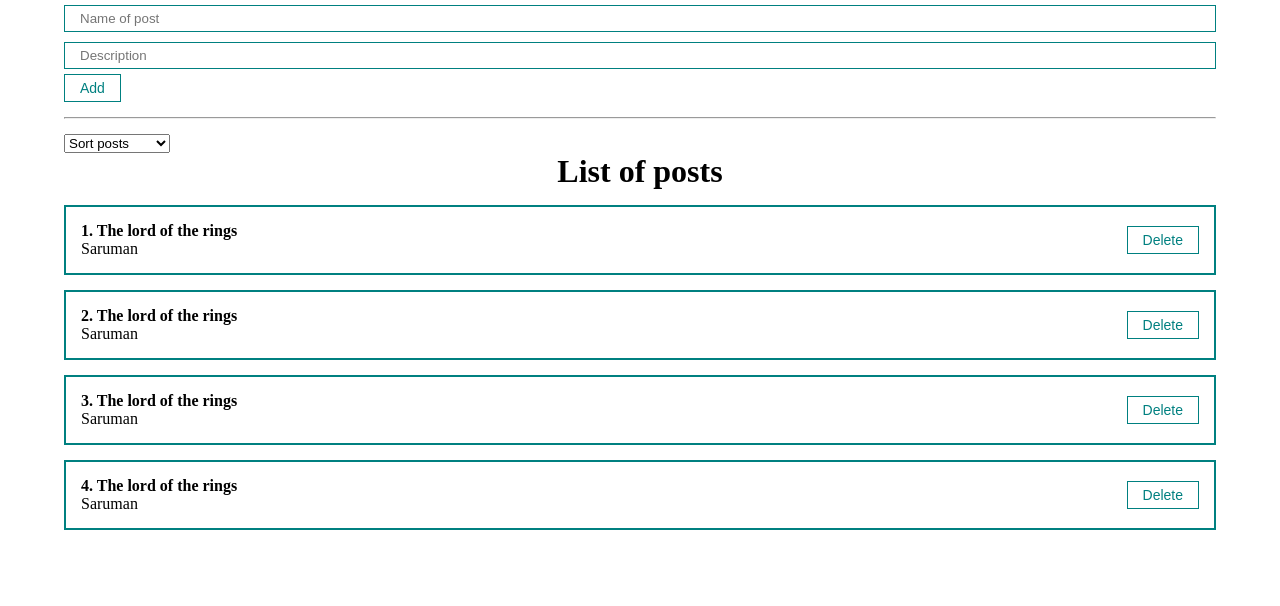
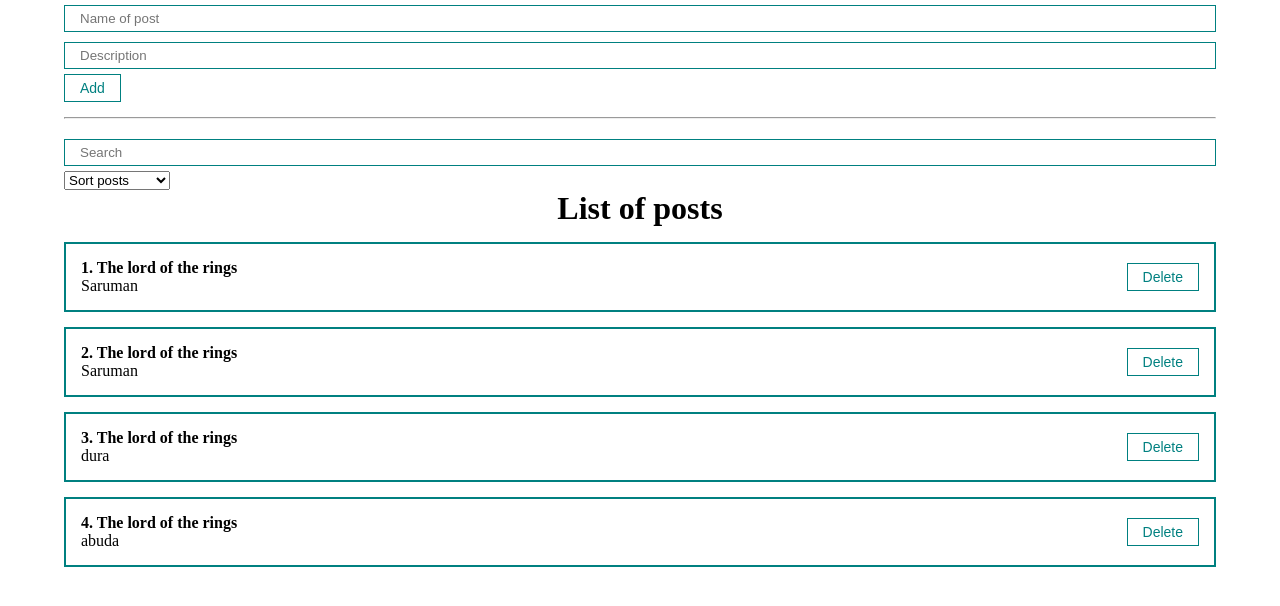
Before and after one commit to Wh1te-Hand/tryReact, a React (Create React App) app: page / in a window 1280 px wide. Shown: the top 606 px of the page. Built offline with nearby package versions, Linux system fonts and the light colour scheme.

Commit message:
add search bar

```diff
--- a/src/App.js
+++ b/src/App.js
@@ -1,4 +1,4 @@
-import React, { useRef } from 'react';
+import React, { useMemo, useRef } from 'react';
 import  { useState } from 'react';
 import Counter from './components/Counter';
 import PostFormCreator from './components/PostFormCreator';
@@ -14,25 +14,37 @@ function App() {
   const [posts,setPosts]=useState([
     {id:1,title:'The lord of the rings', body:'Saruman'},
     {id:2,title:'The lord of the rings', body:'Saruman'},
-    {id:3,title:'The lord of the rings', body:'Saruman'},
-    {id:4,title:'The lord of the rings', body:'Saruman'}
+    {id:3,title:'The lord of the rings', body:'dura'},
+    {id:4,title:'The lord of the rings', body:'abuda'}
   ])
 
+  // const bodyRef=useRef();
   const [selectedSort,setSelectedSort]=useState('')
+  const [searchQuery,setSearchQuery]=useState('')
 
   function removePost(post){
-  setPosts(posts.filter((p)=>p.id!==post.id))
+  setPosts(posts.filter(p=>p.id!==post.id))
   }
 
-// const bodyRef=useRef();
+  function createPost(newPost){
+    setPosts([...posts,newPost])
+  }
 
-function createPost(newPost){
-  setPosts([...posts,newPost])
-}
 function sortPosts(sort){
   setSelectedSort(sort);
-  setPosts([...posts].sort((a,b)=>{a[sort].localeCompare(b[sort])}))
 }
+
+const sortedPosts=useMemo(()=>{
+  if (selectedSort){
+   // console.log([...posts].sort((a,b)=>{a[selectedSort].localeCompare(b[selectedSort])}))
+    return [...posts].sort((a,b)=>a[selectedSort].localeCompare(b[selectedSort]));
+  }
+  return posts;
+}, [selectedSort,posts]);
+
+const sortAndSearchPosts=useMemo(()=>{
+return sortedPosts.filter(post=>post.title.toLowerCase().includes(searchQuery))
+},[searchQuery,sortedPosts])
 
   return (
     <div className="App">
@@ -40,6 +52,12 @@ function sortPosts(sort){
     <PostFormCreator create={createPost}/>
 
     <hr style={{margin:'15px 0px'}}></hr>
+
+    <MyInput
+    value={searchQuery}
+    onChange={e=>setSearchQuery(e.target.value)}
+    placeholder="Search"
+    />
 
     <MySelect
       value={selectedSort}
@@ -51,9 +69,9 @@ function sortPosts(sort){
       ]}
     />
 
-    {posts.length!==0
+    {sortAndSearchPosts.length!==0
     ?
-      <PostList remove={removePost} posts={posts} title='List  of posts'/>
+      <PostList remove={removePost} posts={sortAndSearchPosts} title='List  of posts'/>
     :
       <h1><div style={{textAlign:'center'}}>Empty</div></h1>
     }
--- a/src/components/UI/select/MySelect.jsx
+++ b/src/components/UI/select/MySelect.jsx
@@ -5,7 +5,7 @@ const MySelect=({options,defaultValue,value,onChange})=>{
 return (
         <select
         value={value}
-        onChange={(e)=>onChange(e.target.value)}
+        onChange={event=>onChange(event.target.value)}
         >
            <option disabled={true} value="">{defaultValue}</option>
            {options.map((option)=>
```
